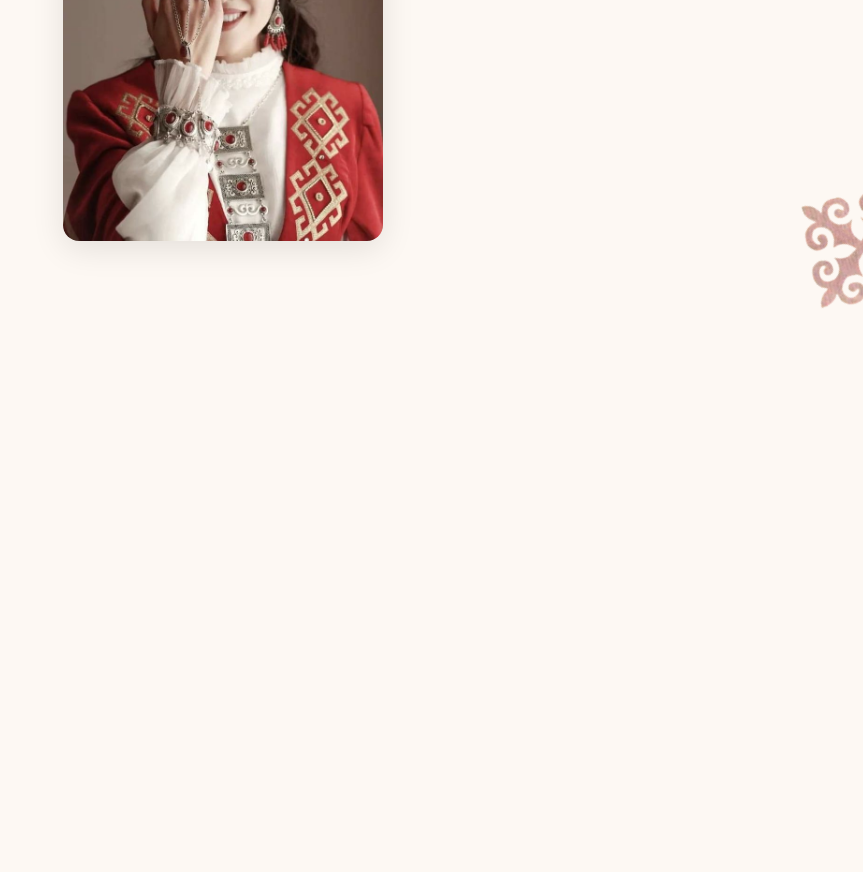
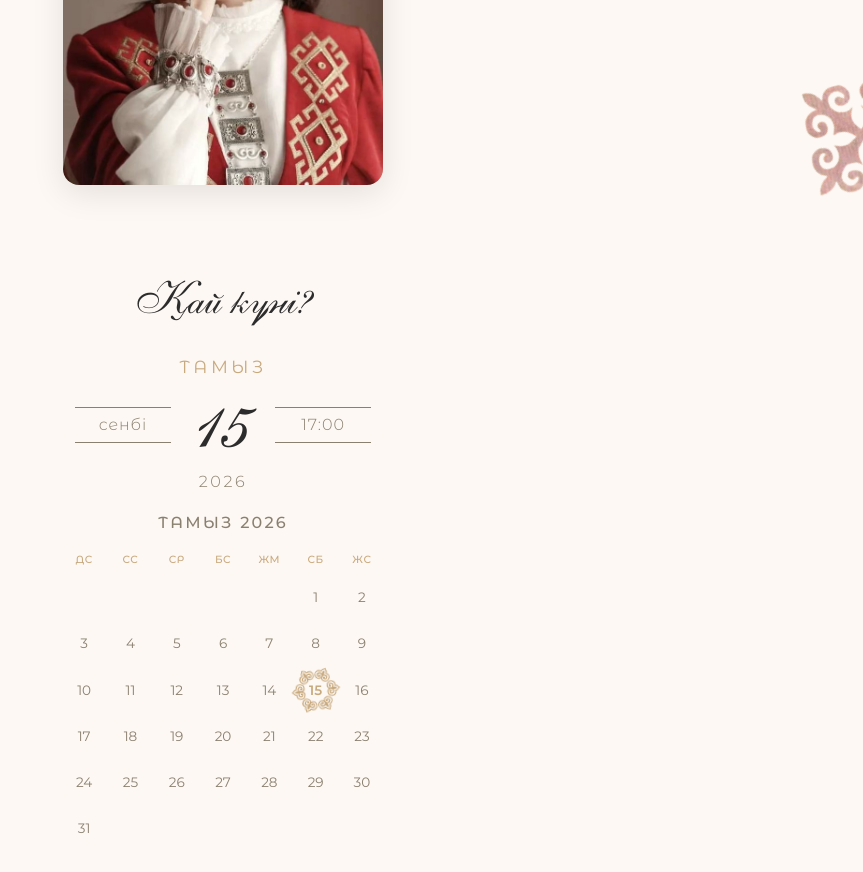
Before and after one commit to Nurdaulet7/wedding-invitation, a React (Vite) app: page / in a window 1280 px wide. Shown: the part 1420-2292 px from the top of the page, without its empty margins (417-1280 px from the left). Before the commit the page ends 1757 px from the top, so only its background shows below. Built offline with nearby package versions, Linux system fonts and the light colour scheme.

Commit message:
feat: DateTime section — date card, calendar with spinning circle ornament

```diff
--- a/src/App.tsx
+++ b/src/App.tsx
@@ -1,6 +1,7 @@
 import './styles/global.scss';
 import Hero from './sections/Hero/Hero';
 import Invite from './sections/Invite/Invite';
+import DateTime from './sections/DateTime/DateTime';
 import { useMusic } from './hooks/useMusic';
 
 function App() {
@@ -10,6 +11,7 @@ function App() {
     <>
       <Hero isMusicPlaying={isPlaying} onMusicToggle={toggle} />
       <Invite />
+      <DateTime />
     </>
   );
 }
--- /dev/null
+++ b/src/sections/DateTime/DateTime.module.scss
@@ -0,0 +1,190 @@
+@use "../../styles/variables" as *;
+@use "../../styles/mixins" as *;
+
+@keyframes reveal-up {
+  from {
+    opacity: 0;
+    transform: translateY(28px);
+  }
+  to {
+    opacity: 1;
+    transform: translateY(0);
+  }
+}
+
+@mixin reveal($delay: 0ms) {
+  opacity: 0;
+  [data-visible="true"] & {
+    animation: reveal-up 700ms $ease-out $delay forwards;
+  }
+}
+
+// ─── Section ──────────────────────────────────────────────────────────────────
+.section {
+  width: 100%;
+  padding-block: $space-xl;
+  background-color: $color-background;
+}
+
+.container {
+  @include container;
+  display: flex;
+  flex-direction: column;
+  align-items: center;
+  gap: $space-md;
+}
+
+// ─── Title ────────────────────────────────────────────────────────────────────
+.title {
+  @include reveal(0ms);
+  font-family: $font-display;
+  font-weight: 400;
+  font-size: 2.8rem;
+  color: $color-text;
+  text-align: center;
+}
+
+// ─── Date card ────────────────────────────────────────────────────────────────
+.card {
+  @include reveal(150ms);
+  width: 100%;
+  max-width: 320px;
+  display: flex;
+  flex-direction: column;
+  align-items: center;
+  gap: $space-xs;
+}
+
+.cardMonth {
+  font-family: $font-body;
+  font-weight: $font-weight-regular;
+  font-size: 1.1rem;
+  letter-spacing: 0.2em;
+  text-transform: uppercase;
+  color: $color-primary;
+}
+
+.cardMiddle {
+  width: 100%;
+  display: flex;
+  align-items: center;
+  justify-content: center;
+  gap: $space-lg;
+}
+
+.cardBadge {
+  font-family: $font-body;
+  font-weight: $font-weight-light;
+  font-size: 1rem;
+  letter-spacing: 0.06em;
+  color: $color-text-muted;
+  padding: $space-xs $space-sm;
+  text-align: center;
+  white-space: nowrap;
+  border-top: 1px solid $color-text-muted;
+  border-bottom: 1px solid $color-text-muted;
+  width: 30%;
+}
+
+.cardDay {
+  font-family: $font-display;
+  font-weight: 400;
+  font-size: 5rem;
+  line-height: 1;
+  color: $color-text;
+}
+
+.cardYear {
+  font-family: $font-body;
+  font-weight: $font-weight-light;
+  font-size: 1rem;
+  letter-spacing: 0.16em;
+  color: $color-text-muted;
+}
+
+// ─── Calendar ─────────────────────────────────────────────────────────────────
+.calendar {
+  @include reveal(300ms);
+  width: 100%;
+  max-width: 320px;
+}
+
+.calHeader {
+  font-family: $font-body;
+  font-weight: $font-weight-medium;
+  font-size: 1rem;
+  letter-spacing: 0.14em;
+  text-transform: uppercase;
+  color: $color-text-muted;
+  text-align: center;
+  margin-bottom: $space-md;
+}
+
+.calGrid {
+  display: grid;
+  grid-template-columns: repeat(7, 1fr);
+  gap: 4px;
+}
+
+.calWeekday {
+  font-family: $font-body;
+  font-weight: $font-weight-medium;
+  font-size: 0.65rem;
+  letter-spacing: 0.06em;
+  color: $color-primary;
+  text-align: center;
+  padding-bottom: $space-xs;
+}
+
+.calDay,
+.calEmpty,
+.calEventDay {
+  font-family: $font-body;
+  font-size: 0.85rem;
+  aspect-ratio: 1;
+  border-radius: $radius-full;
+  line-height: 1;
+  @include flex-center;
+}
+
+.calDay {
+  font-weight: $font-weight-regular;
+  color: $color-text-muted;
+}
+
+.calEmpty {
+  visibility: hidden;
+}
+
+.calEventDay {
+  position: relative;
+  @include flex-center;
+}
+
+.calEventOrn {
+  position: absolute;
+  top: 50%;
+  left: 50%;
+  width: 140%;
+  height: 140%;
+  transform-origin: center center;
+  color: $color-primary;
+  animation: spin-cal 8s linear infinite;
+}
+
+.calEventNum {
+  position: relative;
+  font-weight: $font-weight-semibold;
+  font-size: 0.85rem;
+  color: $color-primary;
+  z-index: 1;
+}
+
+@keyframes spin-cal {
+  from {
+    transform: translate(-50%, -50%) rotate(0deg);
+  }
+  to {
+    transform: translate(-50%, -50%) rotate(360deg);
+  }
+}
--- /dev/null
+++ b/src/sections/DateTime/DateTime.tsx
@@ -0,0 +1,104 @@
+import { config } from '../../data/config';
+import CircleOrnament from '../../assets/circle-ornament.svg?react';
+import { useScrollReveal } from '../../hooks/useScrollReveal';
+import styles from './DateTime.module.scss';
+
+const KZ_MONTHS = [
+  'қаңтар','ақпан','наурыз','сәуір','мамыр','маусым',
+  'шілде','тамыз','қыркүйек','қазан','қараша','желтоқсан',
+];
+
+const KZ_WEEKDAYS_FULL = [
+  'дүйсенбі','сейсенбі','сәрсенбі','бейсенбі','жұма','сенбі','жексенбі',
+];
+
+const KZ_WEEKDAYS_SHORT = ['ДС','СС','СР','БС','ЖМ','СБ','ЖС'];
+
+function buildCalendar(year: number, month: number): (number | null)[][] {
+  const firstDay = new Date(year, month, 1).getDay(); // 0=Sun
+  const daysInMonth = new Date(year, month + 1, 0).getDate();
+  // Convert to Mon-based (0=Mon)
+  const startOffset = (firstDay + 6) % 7;
+
+  const cells: (number | null)[] = [
+    ...Array(startOffset).fill(null),
+    ...Array.from({ length: daysInMonth }, (_, i) => i + 1),
+  ];
+
+  // Pad to full weeks
+  while (cells.length % 7 !== 0) cells.push(null);
+
+  const weeks: (number | null)[][] = [];
+  for (let i = 0; i < cells.length; i += 7) {
+    weeks.push(cells.slice(i, i + 7));
+  }
+  return weeks;
+}
+
+export default function DateTime() {
+  const ref = useScrollReveal<HTMLElement>(0.1);
+
+  // Parse as local date to avoid UTC offset shifting the day
+  const [y, m, d] = config.event.date.split('-').map(Number);
+  const eventDate = new Date(y, m - 1, d);
+  const year = eventDate.getFullYear();
+  const month = eventDate.getMonth();
+  const day = eventDate.getDate();
+
+  // Day of week Mon-based (0=Mon)
+  const dowIndex = (eventDate.getDay() + 6) % 7;
+  const dowName = KZ_WEEKDAYS_FULL[dowIndex];
+  const monthName = KZ_MONTHS[month];
+
+  const weeks = buildCalendar(year, month);
+
+  return (
+    <section className={styles.section} ref={ref}>
+      <div className={styles.container}>
+
+        <h2 className={styles.title}>Қай күні?</h2>
+
+        {/* ── Date card ── */}
+        <div className={styles.card}>
+          <span className={styles.cardMonth}>{monthName}</span>
+
+          <div className={styles.cardMiddle}>
+            <div className={styles.cardBadge}>{dowName}</div>
+            <span className={styles.cardDay}>{day}</span>
+            <div className={styles.cardBadge}>{config.event.timeDisplay}</div>
+          </div>
+
+          <span className={styles.cardYear}>{year}</span>
+        </div>
+
+        {/* ── Calendar ── */}
+        <div className={styles.calendar}>
+          <p className={styles.calHeader}>{monthName} {year}</p>
+
+          <div className={styles.calGrid}>
+            {KZ_WEEKDAYS_SHORT.map(d => (
+              <span key={d} className={styles.calWeekday}>{d}</span>
+            ))}
+
+            {weeks.flat().map((cell, i) => (
+              cell === day ? (
+                <span key={i} className={styles.calEventDay}>
+                  <CircleOrnament className={styles.calEventOrn} aria-hidden="true" />
+                  <span className={styles.calEventNum}>{cell}</span>
+                </span>
+              ) : (
+                <span
+                  key={i}
+                  className={cell === null ? styles.calEmpty : styles.calDay}
+                >
+                  {cell ?? ''}
+                </span>
+              )
+            ))}
+          </div>
+        </div>
+
+      </div>
+    </section>
+  );
+}
--- a/src/sections/Invite/Invite.module.scss
+++ b/src/sections/Invite/Invite.module.scss
@@ -24,7 +24,7 @@
 .invite {
   position: relative;
   width: 100%;
-  padding-block: $space-3xl;
+  padding-block: $space-xl;
   background-color: $color-background;
   overflow: hidden;
 }
```
Also changed, not shown: src/assets/circle-ornament.svg (added), Промпт3—DateTime.txt (deleted), Промпт—Venue.txt (added).
